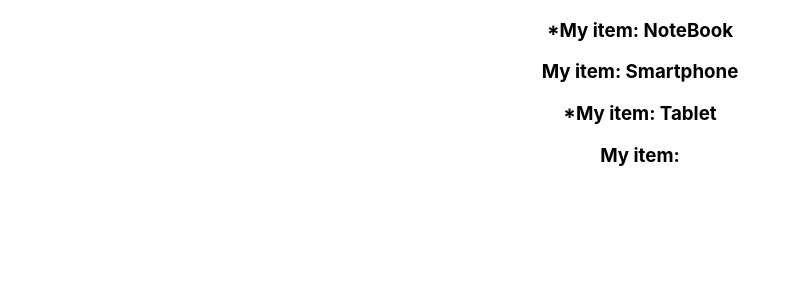
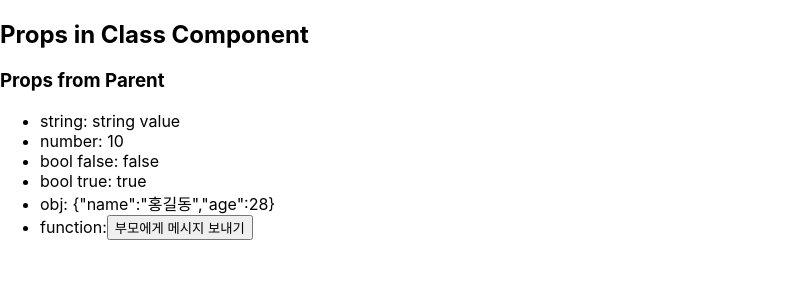
Before and after one commit to Jmeen/React-practice, a React (Create React App) app in the folder cra/: page / in a window 1280 px wide. Shown: the top 300 px of the page, without its empty margins (0-800 px from the left). Built offline with nearby package versions, Linux system fonts and the light colour scheme.

Commit message:
Props in Class Component

```diff
--- a/cra/package.json
+++ b/cra/package.json
@@ -6,6 +6,7 @@
     "@testing-library/jest-dom": "^5.14.1",
     "@testing-library/react": "^11.2.7",
     "@testing-library/user-event": "^12.8.3",
+    "prop-types": "^15.7.2",
     "react": "^17.0.2",
     "react-dom": "^17.0.2",
     "react-scripts": "4.0.3",
--- /dev/null
+++ b/cra/src/App.props.jsx
@@ -0,0 +1,27 @@
+import React from "react";
+import PropClass from "./component/PropClass";
+
+function App() {
+  const messageFromChild = (message) => {
+    alert(message);
+  };
+
+  return (
+    <div>
+      <h2>Props in Class Component</h2>
+      <PropClass
+        prop_str="string value"
+        prop_num={10}
+        prop_false={false}
+        prop_true
+        prop_obj={{
+          name: "홍길동",
+          age: 28,
+        }}
+        prop_func={messageFromChild}
+      />
+    </div>
+  );
+}
+
+export default App;
--- a/cra/src/component/Item.jsx
+++ b/cra/src/component/Item.jsx
@@ -9,13 +9,30 @@
   // 구조 분해 할당, props에서 name필드 분해 후 할당
   //  조건부 랜더링
   // checked가 true면 "*" 넣기
+  // return (
+  //   <h3>
+  //     {checked ? <b>*</b> : null}
+  //     My item: {name}
+  //   </h3>
+  // );
+
+  // 조건부 렌더링 2. 논리 연산자 이용
   return (
     <h3>
-      {checked ? <b>*</b> : null}
+      {checked && <b>*</b>}
       My item: {name}
     </h3>
   );
 }
+//  props를 검사하기 (타입검사, 기본값 설정)
+Item.propTypes = {
+  name: PropTypes.string.isRequired, //  name prop: string, 필수 정보
+  checked: PropTypes.bool.isRequired, //  checked : bool, 필수 정보
+};
 
+Item.defaultProps = {
+  name: "Unnamed",
+  checked: true,
+};
 // 내보내기
 export default Item;
--- /dev/null
+++ b/cra/src/component/PropClass.jsx
@@ -0,0 +1,48 @@
+import React, { Component } from "react";
+import PropTypes from "prop-types";
+
+class PropClass extends Component {
+  constructor(props) {
+    super(props); //  부모 생성자 호출
+    console.log("PropClass:", props);
+
+    //  this 바인드
+    this.sendMessage = this.sendMessage.bind(this);
+  }
+
+  sendMessage() {
+    const { prop_func } = this.props;
+    console.log(prop_func);
+    if (typeof prop_func === "function") {
+      prop_func("Message From PropClass");
+    }
+  }
+  render() {
+    console.log(this.props);
+    //  구조 분해 할당
+    let { prop_str, prop_num, prop_false, prop_true, prop_obj, prop_func } =
+      this.props;
+
+    return (
+      <div>
+        <h3>Props from Parent</h3>
+        <ul>
+          <li>string: {prop_str}</li>
+          <li>number: {prop_num}</li>
+          <li>bool false: {!prop_false ? "false" : "not false"}</li>
+          <li>bool true: {prop_true ? "true" : "not true"}</li>
+          <li>obj: {JSON.stringify(prop_obj)}</li>
+          {prop_func && (
+            <li>
+              function:
+              <button onClick={this.sendMessage}>부모에게 메시지 보내기</button>
+            </li>
+          )}
+        </ul>
+        {this.props.children}
+      </div>
+    );
+  }
+}
+
+export default PropClass;
--- a/cra/src/index.js
+++ b/cra/src/index.js
@@ -1,7 +1,7 @@
 import React from 'react';
 import ReactDOM from 'react-dom';
 import './index.css';
-import App from './App';
+import App from './App.props';
 import reportWebVitals from './reportWebVitals';
 
 ReactDOM.render(
--- /dev/null
+++ b/package.json
@@ -0,0 +1,5 @@
+{
+  "dependencies": {
+    "prop-types": "^15.7.2"
+  }
+}
```
Also changed, not shown: 2 other files (tests, documents, lock files or other folders).
